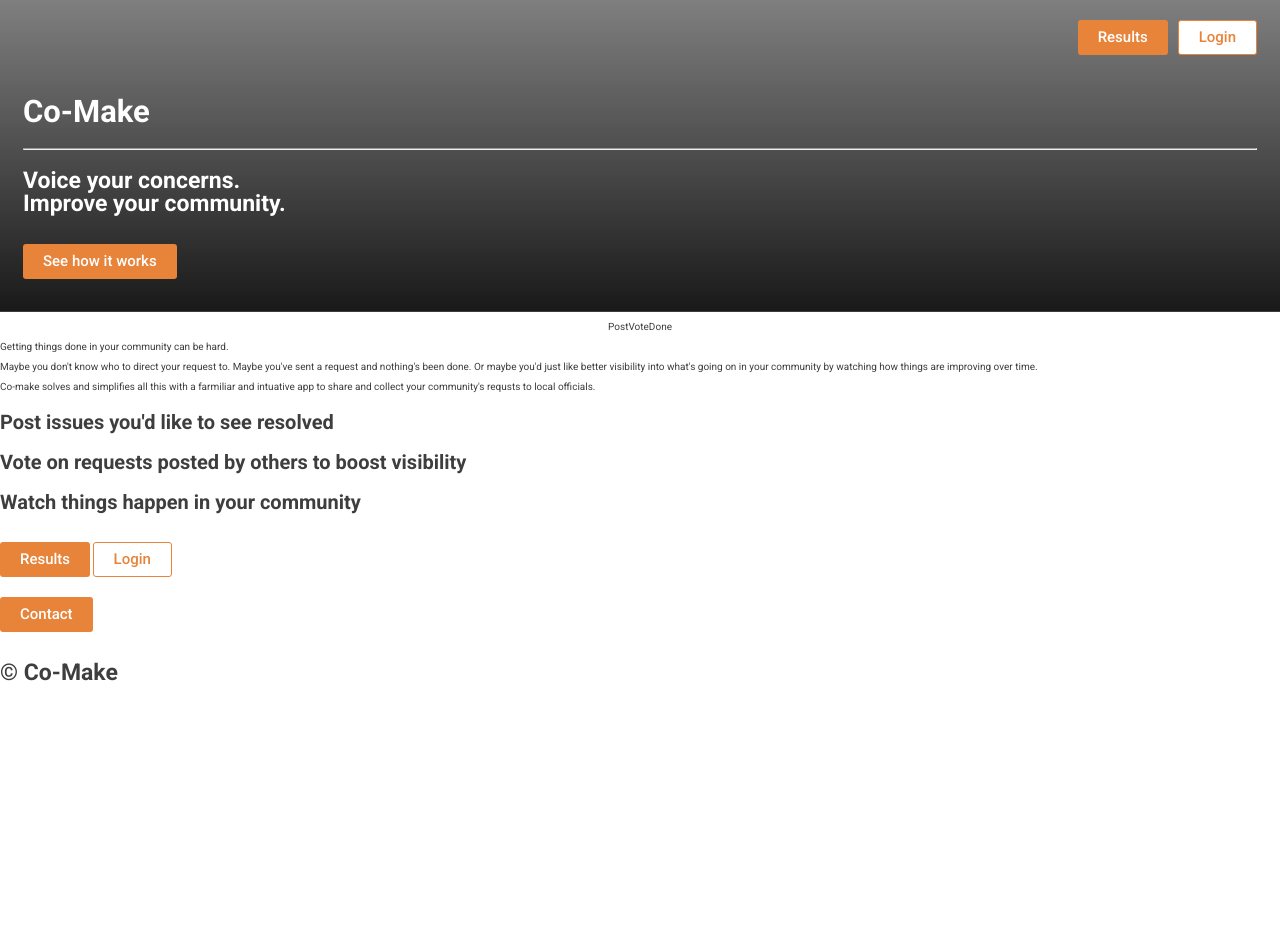
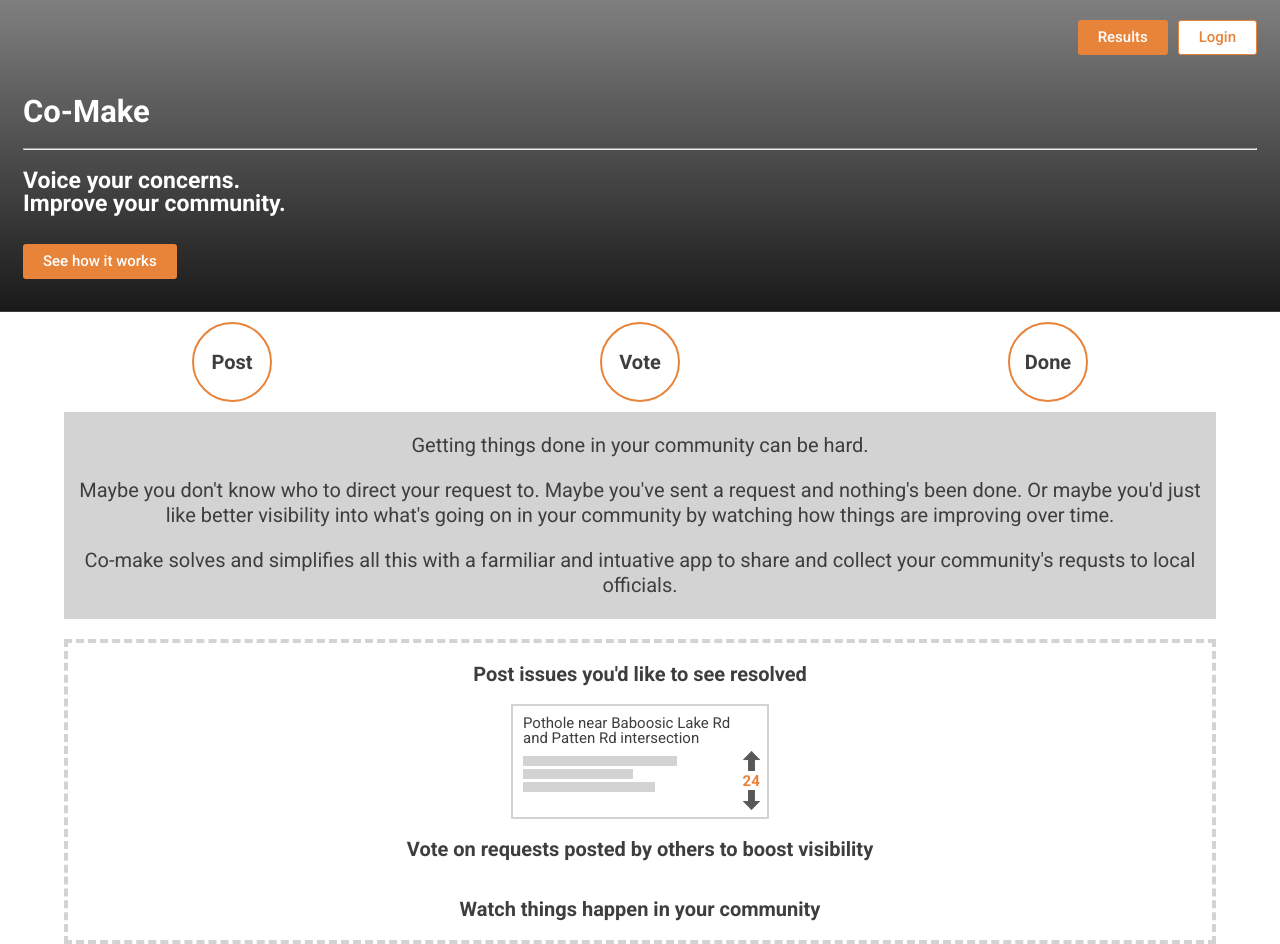
Before and after one commit to Buildweek-Co-Make/marketing, a plain HTML site: page index.html in a window 1280 px wide. Shown: the top 944 px of the page. Before the commit the page ends 800 px from the top, so only its background shows below. Drawn offline with Linux system fonts and the light colour scheme.

Commit message:
completed main marketing copy section and created a fake post to display

```diff
--- a/index.html
+++ b/index.html
@@ -37,12 +37,26 @@
 				<p>Co-make solves and simplifies all this with a farmiliar and intuative app to share and collect your community's requsts to local officials.</p>
 			</article>
 			<article id="how-it-works">
-				<div></div>
 				<div><h3>Post issues you'd like to see resolved</h3></div>
+				<div id="fake-post">
+					<p>Pothole near Baboosic Lake Rd<br>and Patten Rd intersection</p>
+					<div id="container">
+						<div id="fake-text-cont">
+							<div class="fake-text1"></div>
+							<div class="fake-text2"></div>
+							<div class="fake-text3"></div>
+						</div>
+						<div id="voter">
+							<div><img class="arrow" src="/assets/up-arrow.png" alt="up arrow"/></div>
+							<p>24</p>
+							<div><img class="arrow" src="/assets/down-arrow.png" alt="down arrow"/></div>
+						</div>
+					</div>
+				</div>
 				<div><h3>Vote on requests posted by others to boost visibility</h3></div>
 				<div></div>
+				<div><h3>Watch things happen in your community</h3></div>
 				<div></div>
-				<div><h3>Watch things happen in your community</h3></div>
 			</article>
 		</main>
 	</body>
@@ -54,5 +68,6 @@
 		</nav>
 		<button type="button">Contact</button>
 		<h2>&copy; Co-Make</h2>
+		<p>Icons made by <a href="https://www.flaticon.com/authors/pixel-perfect" title="Pixel perfect">Pixel perfect</a> from <a href="https://www.flaticon.com/" title="Flaticon"> www.flaticon.com</a></p>
 	</footer>
 </html>
--- a/styles/index.scss
+++ b/styles/index.scss
@@ -23,16 +23,19 @@
 	align-items: $align;
 }
 
-$accent-color: #e8833a;
+$orange: #e8833a;
+$darkgrey: #3e3e3e;
 
 html {
 	font-family: 'Roboto', sans-serif;
-	color: #3e3e3e;
+	color: $darkgrey;
 }
 
 h1 {font-size: 3.1rem;}
 h2 {font-size: 2.3rem;}
 h3 {font-size: 2rem;}
+
+p {font-size: 2rem; line-height: 2.5rem;}
 
 button {
 	font: inherit;
@@ -42,7 +45,7 @@ button {
 	padding: 1rem 2rem;
 	border-radius: .3rem;
 	color: white;
-	background-color: $accent-color;
+	background-color: $orange;
 	margin: 1rem 0;
 }
 
@@ -63,8 +66,8 @@ button {
 
 .login-button {
 	background-color: white;
-	color: $accent-color;
-	border: solid $accent-color .1rem;
+	color: $orange;
+	border: solid $orange .1rem;
 	padding: .9rem 2rem;
 
 }
@@ -85,5 +88,97 @@ header {
 }
 
 figure {
+	@include flex(space-between, center);
+	width: 70%;
+	margin: 1rem auto;
+
+	div {
+		@include flex(center, center);
+		font-size: 2rem;
+		font-weight: 600;
+		width: 8rem;
+		height: 8rem;
+		border: solid $orange .2rem;
+		border-radius: 5rem;
+	}
+}
+
+#main-blurb {
+	width: 90%;
+	margin: auto;
+	text-align: center;
+	padding: .1rem 1rem;
+	color: $darkgrey;
+	background-color: lightgrey;
+}
+
+#how-it-works {
 	@include flex(center, center);
+	flex-direction: column;
+	width: 90%;
+	margin: 2rem auto;
+	text-align: center;
+	padding: .1rem 3rem;
+	border: dashed lightgrey .4rem;
 }
+
+#fake-post {
+	border: solid lightgrey .2rem;
+	padding: 1rem 0 .5rem 1rem;
+	width: 258px;
+
+	p {
+		font-size: 1.5rem;
+		line-height: 1.5rem;
+		text-align: left;
+		margin: 0rem;
+	}
+
+	#container {
+		display: flex;
+		flex: row nowrap;
+
+		#fake-text-cont {
+			width: 90%;
+			.fake-text1 {
+			height: 1rem;
+			width: 70%;
+			background-color: lightgrey;
+			margin-top: 1rem;
+			}
+
+			.fake-text2 {
+			height: 1rem;
+			width: 50%;
+			background-color: lightgrey;
+			margin-top: .3rem;
+			}
+
+			.fake-text3 {
+			height: 1rem;
+			width: 60%;
+			background-color: lightgrey;
+			margin-top: .3rem;
+			margin-bottom: 2rem;
+			}
+		}
+
+		#voter {
+			display: flex;
+			flex-direction: column;
+			justify-content: flex-end;
+			align-content: flex-end;
+			text-align: right;
+			p {
+				color: $orange;
+				font-weight: 600;
+				margin: .1rem 0;
+			}
+		}
+
+		.arrow {
+			width: 1.7rem;
+		}
+	}
+
+}
```
Also changed, not shown: assets/down-arrow.png (added), assets/up-arrow.png (added), styles/index.css, 2 other files.
